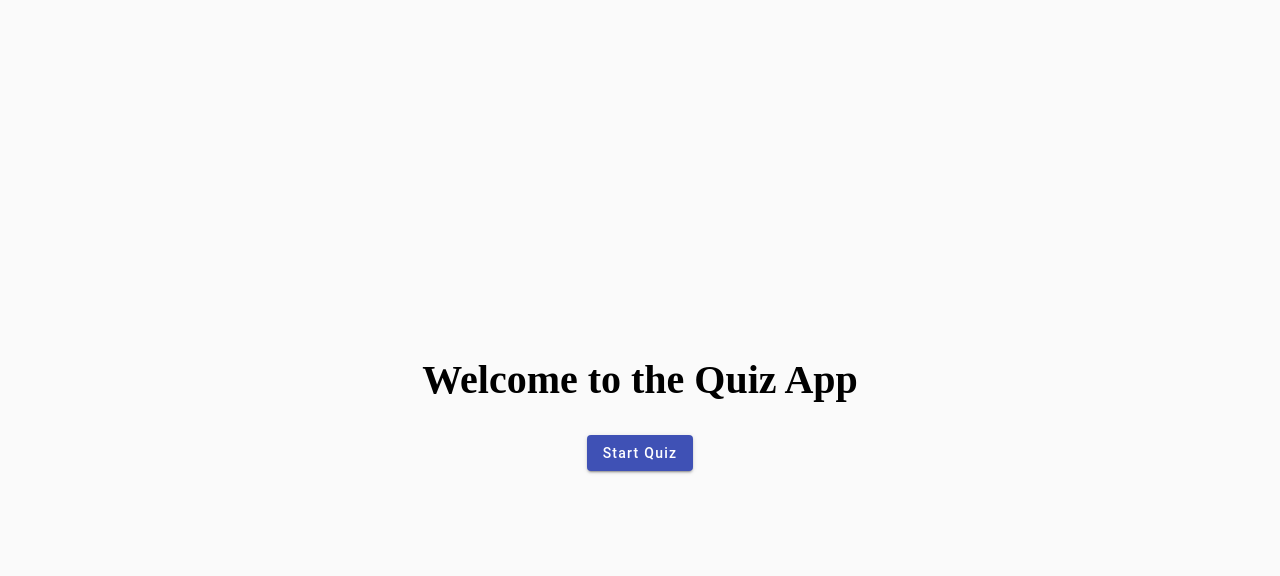
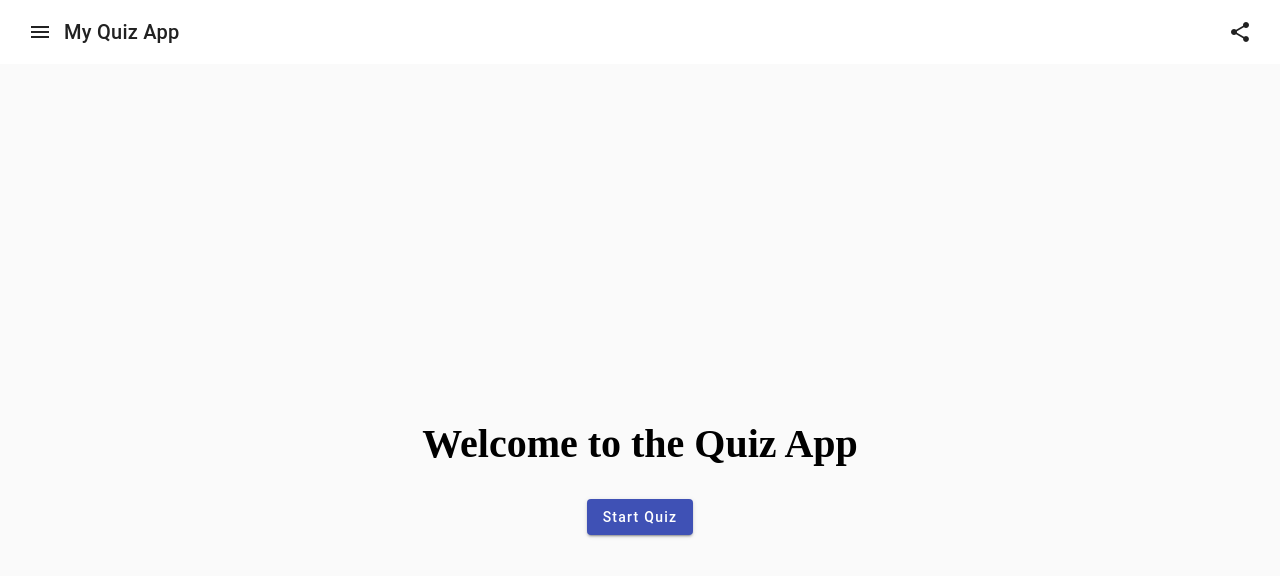
Before and after one commit to HyTechOutreach/quiz-app-workshop, an Angular app: page / in a window 1280 px wide. Shown: the top 576 px of the page. Built offline with nearby package versions, Linux system fonts and the light colour scheme.

Commit message:
feat: Add toolbar component

```diff
--- a/src/app/app.component.html
+++ b/src/app/app.component.html
@@ -1 +1,3 @@
+<app-toolbar>{{ title() }}</app-toolbar>
+
 <router-outlet />
--- a/src/app/app.component.ts
+++ b/src/app/app.component.ts
@@ -1,12 +1,13 @@
 import { Component, signal } from '@angular/core';
 import { RouterOutlet } from '@angular/router';
+import { ToolbarComponent } from './toolbar/toolbar.component';
 
 @Component({
     selector: 'app-root',
-    imports: [RouterOutlet],
+    imports: [RouterOutlet, ToolbarComponent],
     templateUrl: './app.component.html',
     styleUrl: './app.component.scss',
 })
 export class AppComponent {
-    protected readonly title = signal('quiz-app-workshop');
+    protected readonly title = signal('My Quiz App');
 }
--- /dev/null
+++ b/src/app/toolbar/toolbar.component.html
@@ -0,0 +1,11 @@
+<mat-toolbar>
+
+    <button matIconButton><mat-icon>menu</mat-icon></button>
+
+    <ng-content></ng-content>
+
+    <span class="spacer"></span>
+
+    <button matIconButton><mat-icon>share</mat-icon></button>
+
+</mat-toolbar>
--- /dev/null
+++ b/src/app/toolbar/toolbar.component.scss
@@ -0,0 +1,3 @@
+.spacer {
+    flex: 1 1 auto;
+}
--- a/src/index.html
+++ b/src/index.html
@@ -6,6 +6,7 @@
   <base href="/">
   <meta name="viewport" content="width=device-width, initial-scale=1">
   <link rel="icon" type="image/x-icon" href="favicon.ico">
+  <link href="https://fonts.googleapis.com/icon?family=Material+Icons" rel="stylesheet">
 </head>
 <body>
   <app-root></app-root>
```
Also changed, not shown: src/app/toolbar/toolbar.component.ts (added, +14 -0 lines), 1 other file (tests, documents, lock files or other folders).
